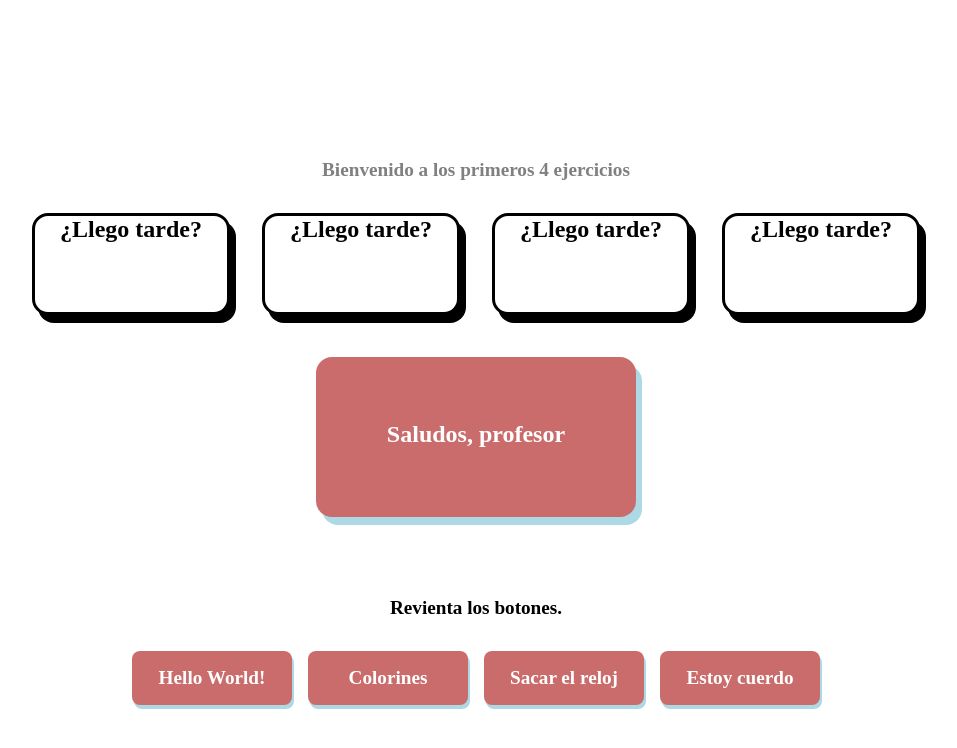
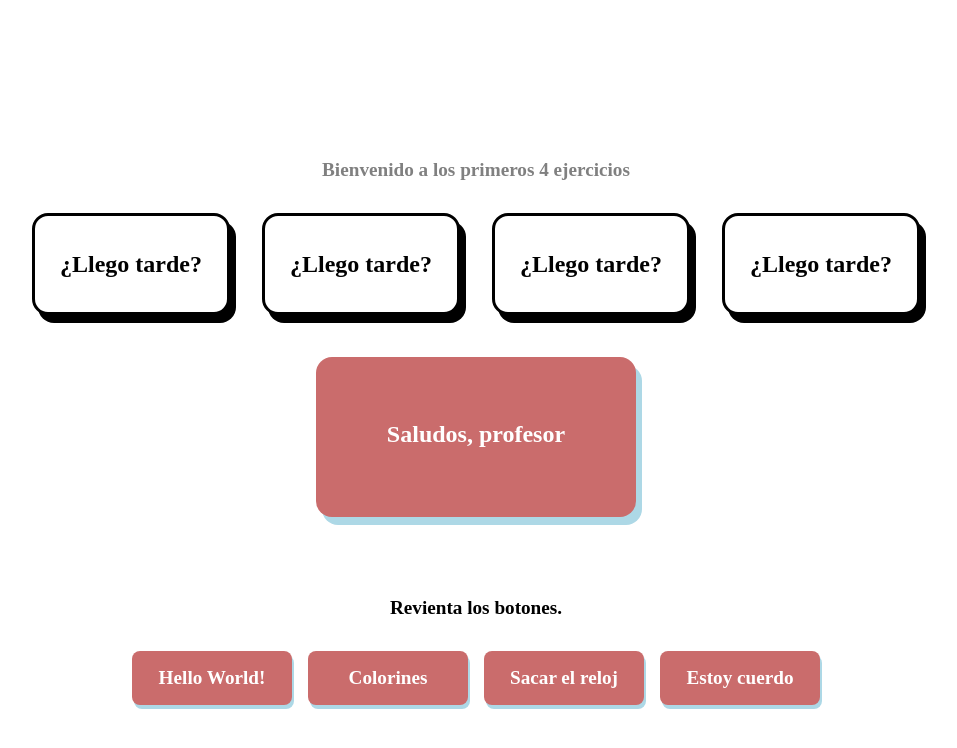
Before and after one commit to BEEGdev/ejerciciosWeb, a plain HTML site: page ejerciciosJS/contenido/contenido.html in a window 1280 px wide. Both pictures are taken after a click on the element "Estoy loco". Shown: the whole page, without its empty margins (164-1121 px from the left). Drawn offline with Linux system fonts and the light colour scheme.

Commit message:
Todo funcionando

```diff
--- a/ejerciciosJS/contenido/contenido.css
+++ b/ejerciciosJS/contenido/contenido.css
@@ -4,10 +4,9 @@
 }
 
 
-
 body {
     margin: 0px;
-    height: 100vh;
+    height: 100vh ;
     width: 100%;
     display: flex;
     align-items: center;
@@ -52,7 +51,10 @@ transition: background .2s ease-in
     margin: auto;
 }
 
-.now{
+.boxes{
+    display: flex;
+    align-items: center;
+    justify-content: center;
     text-align: center;
     color: black;
     background-color: rgb(255, 255, 255);
--- a/ejerciciosJS/contenido/contenido.html
+++ b/ejerciciosJS/contenido/contenido.html
@@ -10,10 +10,10 @@
         <div class="top-container">
             <h1>Bienvenido a los primeros 4 ejercicios</h1>
             <div class="cajas" id="cajas">
-                <div class="now" id="clock" >a</div>
-                <div class="now" id="clock" >a</div>
-                <div class="now" id="clock" >a</div>
-                <div class="now" id="clock" >a</div>
+                <div id="clock" class="boxes"><p class="now"></p></div>
+                <div id="clock" class="boxes"><p class="now"></p></div>
+                <div id="clock" class="boxes"><p class="now"></p></div>
+                <div id="clock" class="boxes"><p class="now"></p></div>
             </div>
         </div>
             <div class="contenido" id="contenido">Saludos, profesor</div>
--- a/ejerciciosJS/contenido/contenido.js
+++ b/ejerciciosJS/contenido/contenido.js
@@ -6,7 +6,8 @@ const time = document.querySelector("#time") //botón para la hora
 const noTime = document.querySelector("#noTime") //botón parar hora
 const clocks = document.querySelector("#clocks") //botón para los relojes
 const noClocks = document.querySelector("#noClocks") //botón parar relojes
-const boxes = document.getElementsByClassName("now")//div de relojes
+const boxes = document.getElementsByClassName("boxes")//div de relojes
+const nowClass = document.getElementsByClassName("now")//div de relojes
 const content = document.querySelector("#contenido") //div principal
 
 
@@ -97,18 +98,6 @@ function toggleClocks(isToggle = false){
     console.log(isToggle==true);
     if(isToggle!=false) isClocksVisible=!isClocksVisible;
 
-    if(isTimeRunning){
-        for (let i=0; i<4;i++){
-            boxes[i].innerHTML= `${hours} : ${minutes} : ${seconds}`
-        }
-    }
-    else{
-        for (let i=0; i<4;i++){
-            console.log(2)
-            boxes[i].innerHTML= "¿Llego tarde?";
-        }
-    }
-
     if (isClocksVisible){
         for (let i=0; i<4;i++){
             boxes[i].style.visibility = "visible";
@@ -127,4 +116,16 @@ function toggleClocks(isToggle = false){
         clocks.hidden=false;
         noClocks.hidden=true;
     }
+
+    if(isTimeRunning){
+        for (let i=0; i<4;i++){
+            nowClass[i].innerHTML= `${hours} : ${minutes} : ${seconds}`
+        }
+    }
+    else{
+        for (let i=0; i<4;i++){
+            console.log(2)
+            nowClass[i].innerHTML= "¿Llego tarde?";
+        }
+    }
 }
```
Lines whose indentation alone changed are shown as unchanged.
